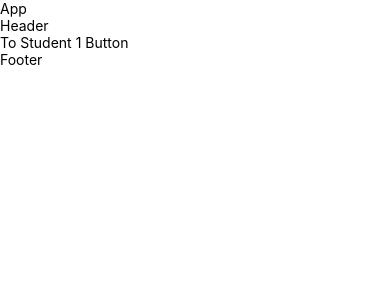
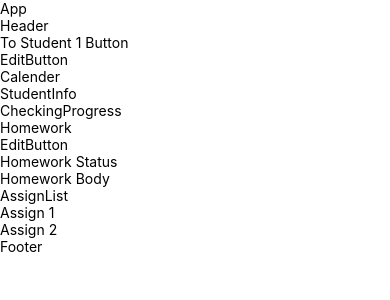
Before and after one commit to strawberry-party/tutoring_helper, a React Native app in the folder tutoring_app/: screen / in a window 390 px wide. Shown: the top 300 px of the page. Built offline with nearby package versions, Linux system fonts and the light colour scheme; what react-native would draw is missing.

Commit message:
2020-07-18 Homework 컴포넌트 더미데이터 렌더링 확인

```diff
--- a/tutoring_app/components/Root.tsx
+++ b/tutoring_app/components/Root.tsx
@@ -3,6 +3,8 @@ import { Text, View } from 'react-native';
 import Header from './Header';
 import Content from './Content';
 import Footer from './Footer';
+
+import ToDoList from './Tutor/Homework/ToDoList';
 
 export default class Hello extends React.Component<any, any> {
   render() {
@@ -12,6 +14,6 @@ export default class Hello extends React.Component<any, any> {
         <Content />
         <Footer />
       </View>
-    )
-    }
+    );
+  }
 }
--- /dev/null
+++ b/tutoring_app/components/Tutor/Homework/Assign.tsx
@@ -0,0 +1,34 @@
+import React, { Component } from 'react';
+import { View, Text } from 'react-native';
+
+export interface AssignProps {
+  id: string;
+  title: string;
+  desc: string;
+  due: Date;
+  out: Date;
+  isCompleted: Boolean;
+  status: number;
+  subAssigns: Object;
+}
+
+interface State {
+  isEditing: Boolean;
+  assignValue: AssignProps;
+}
+
+
+class Assign extends Component<AssignProps, State> {
+  render() {
+    const {id, title, desc, due, out, isCompleted, status, subAssigns} = this.props;
+    return (
+      <View>
+
+        <Text>Assign {id} </Text>
+
+      </View>
+    );
+  }
+}
+
+export default Assign;
--- /dev/null
+++ b/tutoring_app/components/Tutor/Homework/AssignList.tsx
@@ -0,0 +1,31 @@
+import React, { Component } from 'react';
+import { View, Text, FlatList } from 'react-native';
+import Assign, { AssignProps } from './Assign';
+export interface AssignListProps {
+  assigns: Array<AssignProps>;
+}
+
+interface State {}
+
+class AssignList extends Component<AssignListProps, State> {
+  constructor(props) {
+    super(props);
+  }
+
+  render() {
+    const { assigns } = this.props;
+    return (
+      <View>
+        <Text>AssignList</Text>
+        <FlatList
+          data={assigns}
+          renderItem={({item}) => (
+            <Assign key={item.id} {...item}/>
+          )}
+        />
+      </View>
+    );
+  }
+}
+
+export default AssignList;
--- a/tutoring_app/components/Tutor/Homework/Body.tsx
+++ b/tutoring_app/components/Tutor/Homework/Body.tsx
@@ -1,13 +1,38 @@
 import React from 'react';
 import { Text, View } from 'react-native';
-import ToDoList from './ToDoList';
+import AssignList, { AssignListProps } from './AssignList';
+import { AssignProps } from './Assign';
 
+const assign1: AssignProps = {
+  id: '1',
+  title: '수학의 정석 10단원',
+  desc: '풀어와',
+  due: new Date('2020-07-18'),
+  out: new Date('2020-07-18'),
+  isCompleted: false,
+  status: 0,
+  subAssigns: {},
+};
+const assign2: AssignProps = {
+  id: '2',
+  title: '수학의 정석 9단원',
+  desc: '풀어와',
+  due: new Date('2020-07-16'),
+  out: new Date('2020-07-16'),
+  isCompleted: true,
+  status: 1,
+  subAssigns: {},
+};
+
+const assignList: AssignListProps = {
+  assigns: [assign1, assign2],
+};
 export default class Homework extends React.Component<any, any> {
   render() {
     return (
       <View>
         <Text>Homework Body</Text>
-        <ToDoList />
+        <AssignList {...assignList} />
       </View>
     );
   }
--- a/tutoring_app/components/Tutor/Homework/Status.tsx
+++ b/tutoring_app/components/Tutor/Homework/Status.tsx
@@ -1,5 +1,8 @@
 import React, {Component} from 'react';
 import {Text, View} from 'react-native';
+
+
+
 class Status extends Component<any, any> {
   render() {
     return <Text>Homework Status</Text>;
--- a/tutoring_app/components/Tutor/TutorMain.tsx
+++ b/tutoring_app/components/Tutor/TutorMain.tsx
@@ -1,5 +1,6 @@
 import React, { Component } from 'react';
 import { View, Text } from 'react-native';
+import Student from "./Student";
 
 class TutorMain extends Component {
   render() {
@@ -8,6 +9,9 @@ class TutorMain extends Component {
         <Text>
           To Student 1 Button
         </Text>
+
+      <Student/>
+
       </View>
     );
   }
```
Also changed, not shown: tutoring_app/components/Component.tsx (added, +23 -0 lines), tutoring_app/components/Tutor/Homework/Assignment.tsx (deleted, +0 -16 lines), tutoring_app/components/Tutor/Homework/SubAssign.tsx (added, +31 -0 lines), tutoring_app/components/Tutor/Homework/ToDoList.js (+6 -31 lines), tutoring_app/.prettierrc.js, 2 other files (tests, documents, lock files or other folders).
